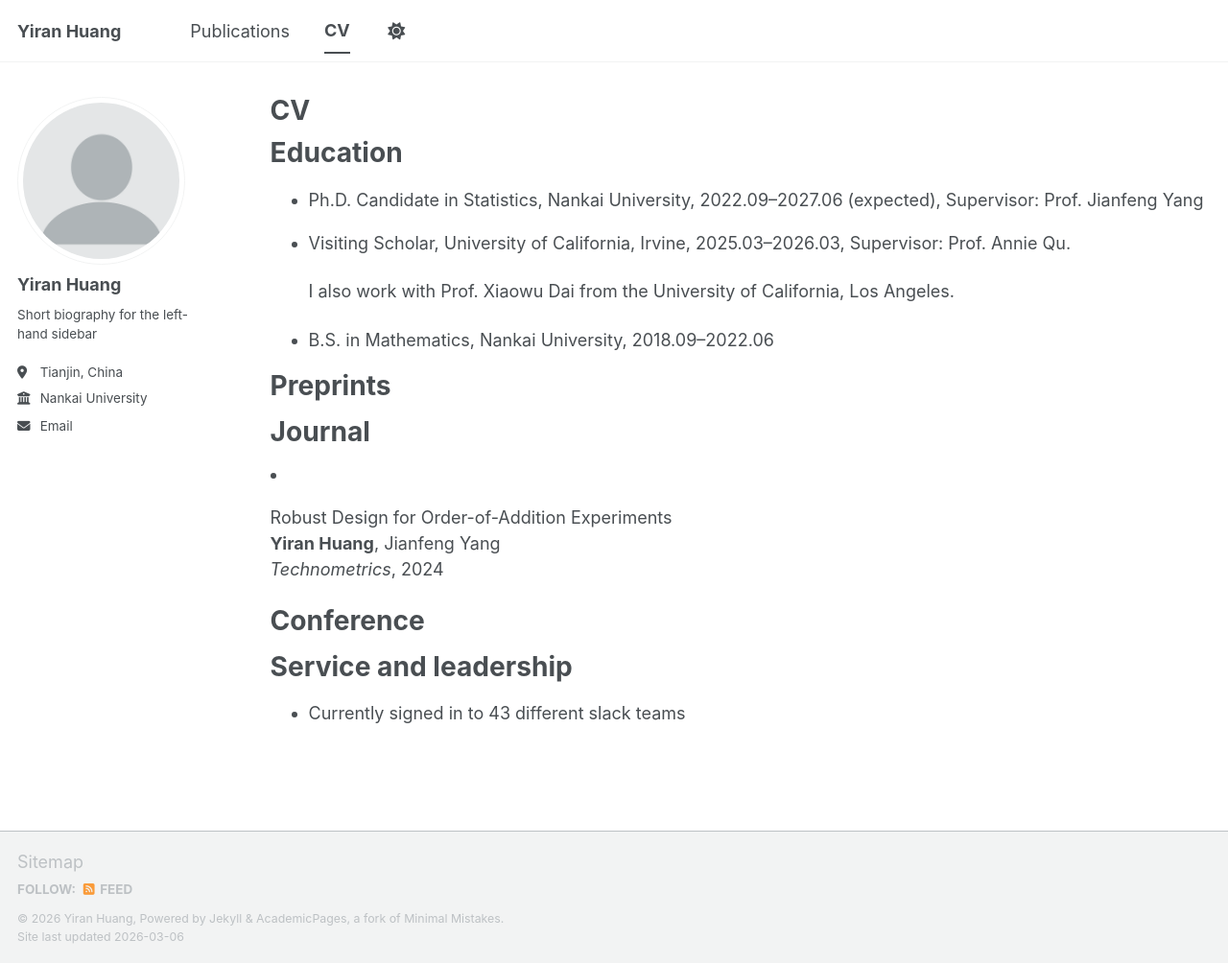
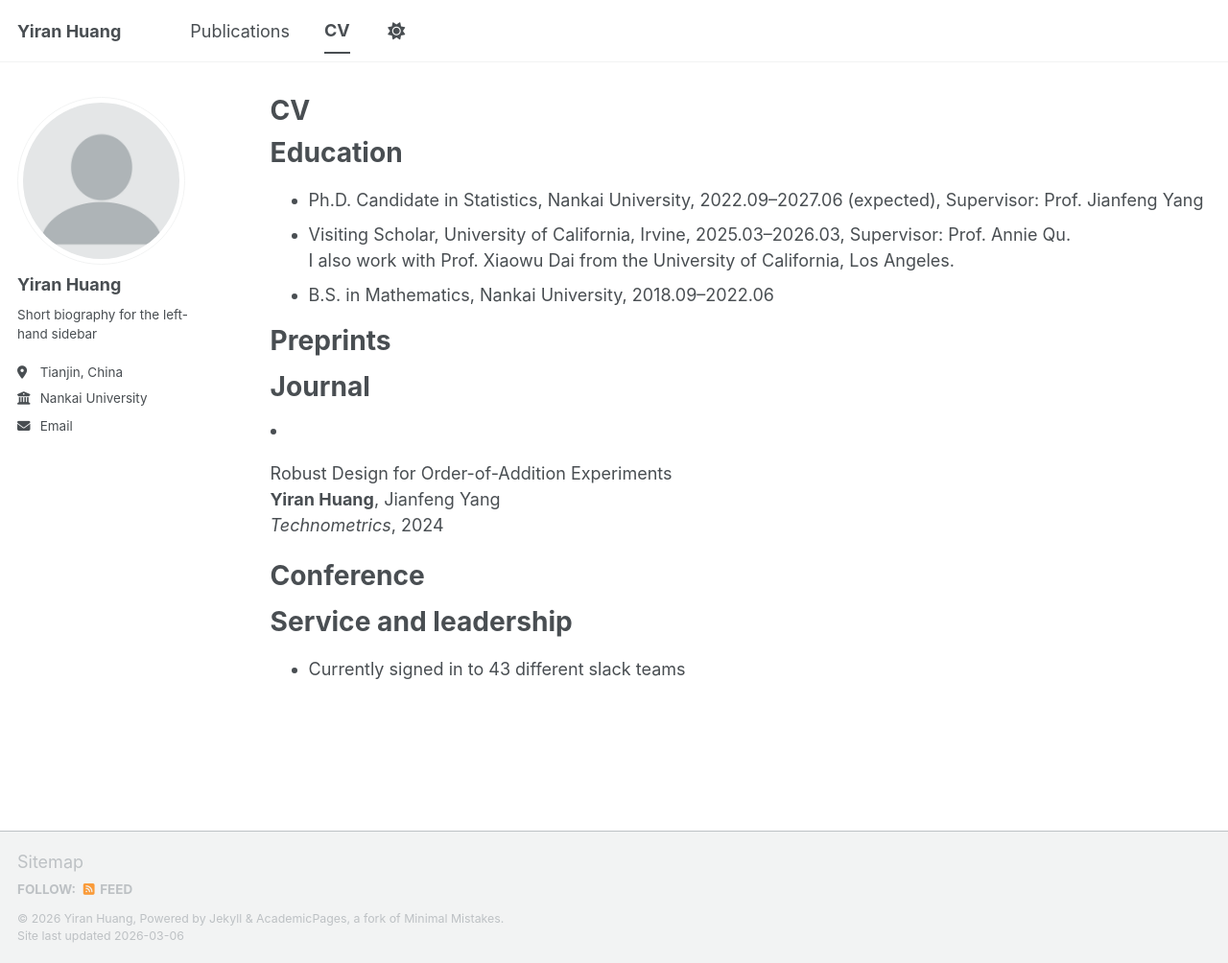
Before and after one commit to Yiran-Huang/Yiran-Huang.github.io, a Jekyll site: the page built from _pages/cv.md, in a window 1280 px wide and 1004 px high. Shown: the whole window at 96% size. Built offline with Jekyll 4.4.1, drawn with Linux system fonts in a browser that asks for light colours; a script bundle is joined from its source files by our own code; library files that are not in the unit come from our copies.

Commit message:
Update cv.md

```diff
--- a/_pages/cv.md
+++ b/_pages/cv.md
@@ -12,8 +12,7 @@ redirect_from:
 Education
 ======
 * Ph.D. Candidate in Statistics, Nankai University, 2022.09–2027.06 (expected), Supervisor: Prof. Jianfeng Yang
-* Visiting Scholar, University of California, Irvine, 2025.03–2026.03, Supervisor: Prof. Annie Qu.
-
+* Visiting Scholar, University of California, Irvine, 2025.03–2026.03, Supervisor: Prof. Annie Qu.<br>
   I also work with Prof. Xiaowu Dai from the University of California, Los Angeles.
 * B.S. in Mathematics, Nankai University, 2018.09–2022.06
 
```
